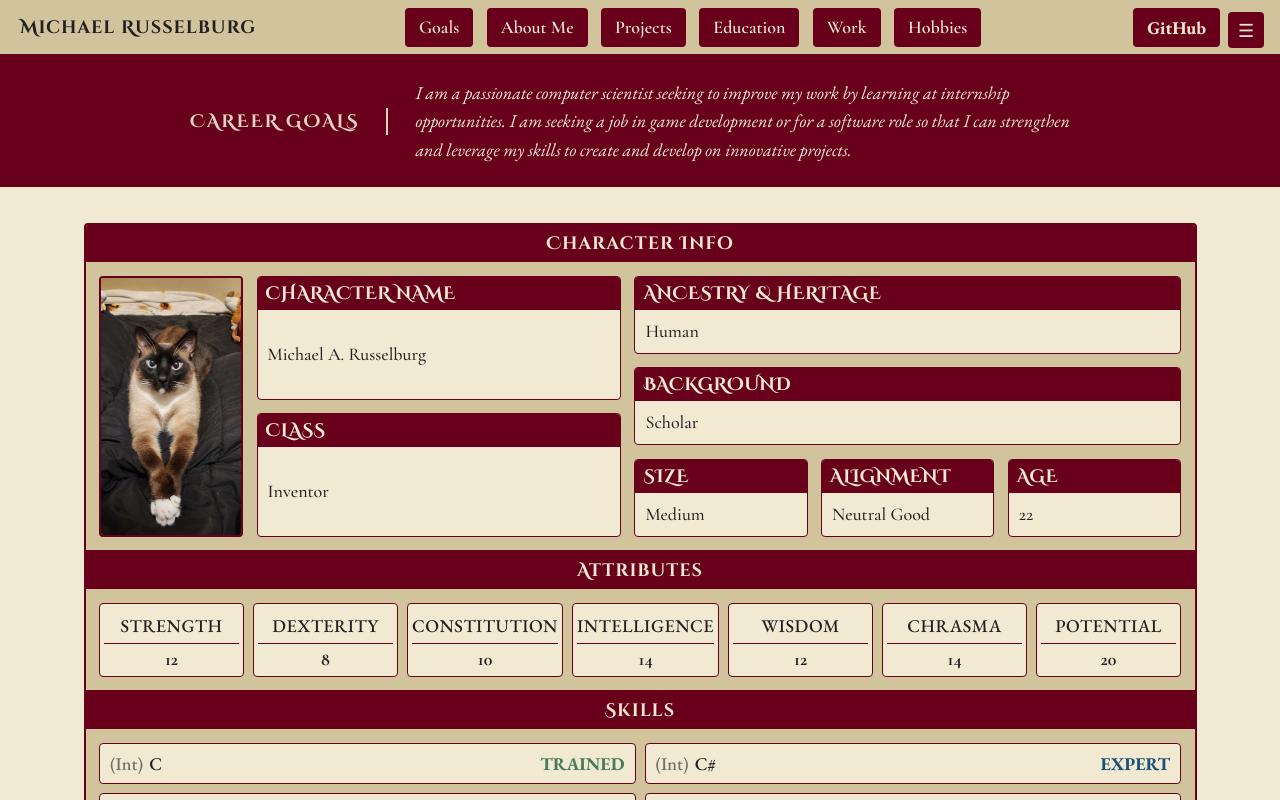
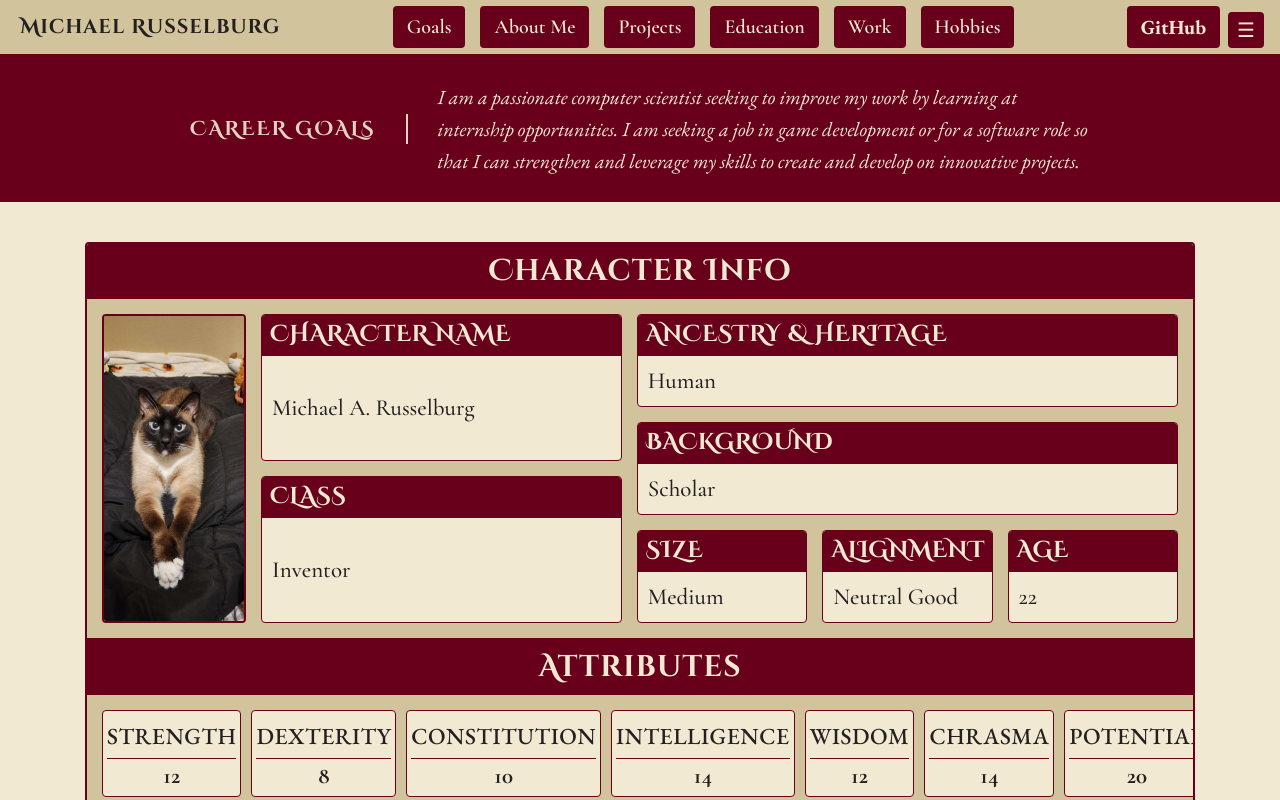
Before and after one commit to MichaelRdot/michaelrwebsite, a React (Vite) app: page / in a window 1280 px wide. Shown: the top 800 px of the page. Built offline with nearby package versions, Linux system fonts and the light colour scheme.

Commit message:
I think I am done with font sizing for now

```diff
--- a/src/App.css
+++ b/src/App.css
@@ -7,11 +7,14 @@
     --font-display: 'Cinzel Decorative', serif;
     --font-heading: 'Cormorant Garamond', serif;
     --font-body: 'EB Garamond', serif;
+    --text-sm: 0.85rem;
+    --text-lg: 1.15rem;
+    --text-xl: 1.5rem;
 }
 
 html {
     scroll-behavior: smooth;
-    font-size: 18px;
+    font-size: 20px;
 }
 
 body {
--- a/src/components/About Me Section/AboutMeSection.css
+++ b/src/components/About Me Section/AboutMeSection.css
@@ -4,6 +4,8 @@
     margin: 2rem 0;
     border-radius: 4px;
     overflow: hidden;
+    font-size: var(--text-lg);
+
 }
 
 .about-title-bar,
@@ -14,9 +16,8 @@
     font-weight: bold;
     padding: 5px;
     letter-spacing: 1px;
+    font-size: var(--text-xl);
 }
-
-
 
 /* ── Mobile ── */
 @media (max-width: 600px) {
--- a/src/components/About Me Section/SkillsSubSection.css
+++ b/src/components/About Me Section/SkillsSubSection.css
@@ -19,6 +19,8 @@
     display: flex;
     align-items: center;
     gap: 6px;
+    font-size: var(--text-sm);
+
 }
 
 .skill-attr {
--- a/src/components/Projects Section/ProjectsSection.css
+++ b/src/components/Projects Section/ProjectsSection.css
@@ -28,6 +28,7 @@
     display: flex;
     justify-content: space-between;
     align-items: flex-start;
+    font-size: var(--text-sm);
     gap: 0.5rem;
 }
 
```
